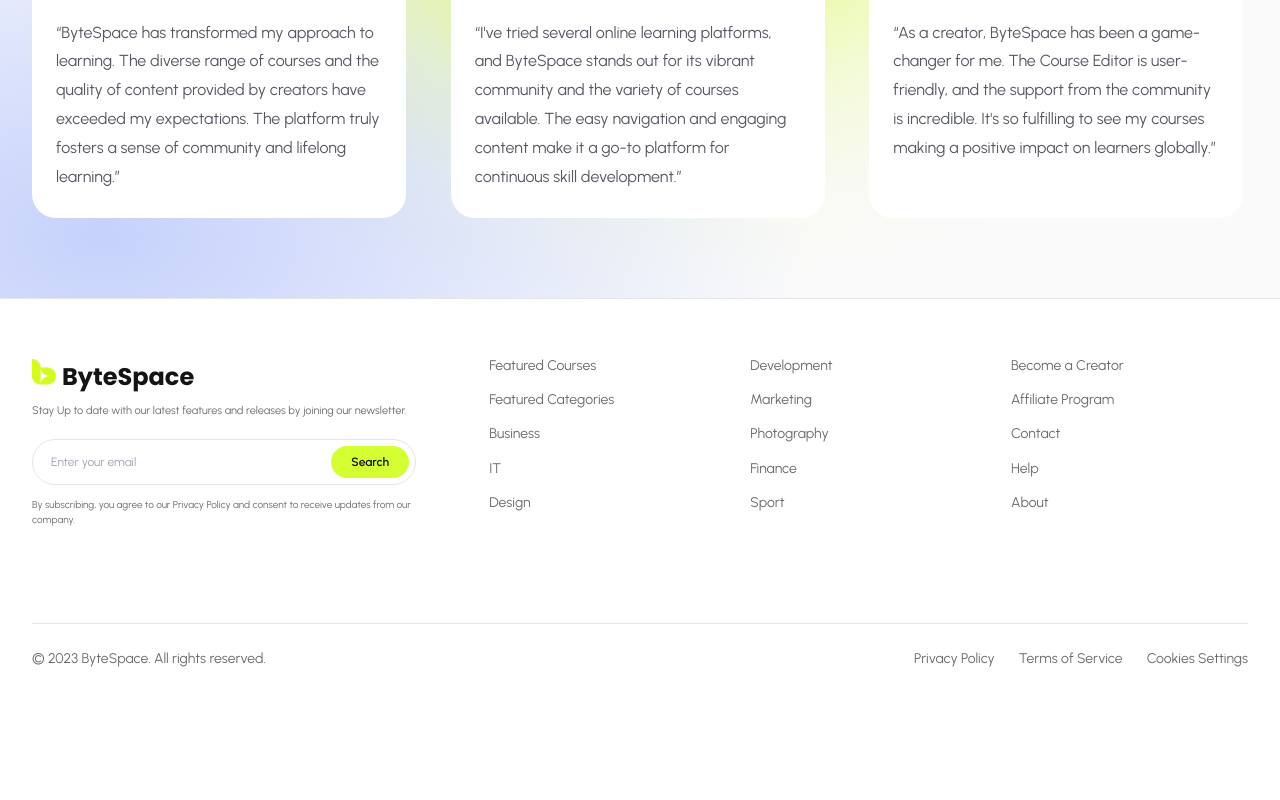
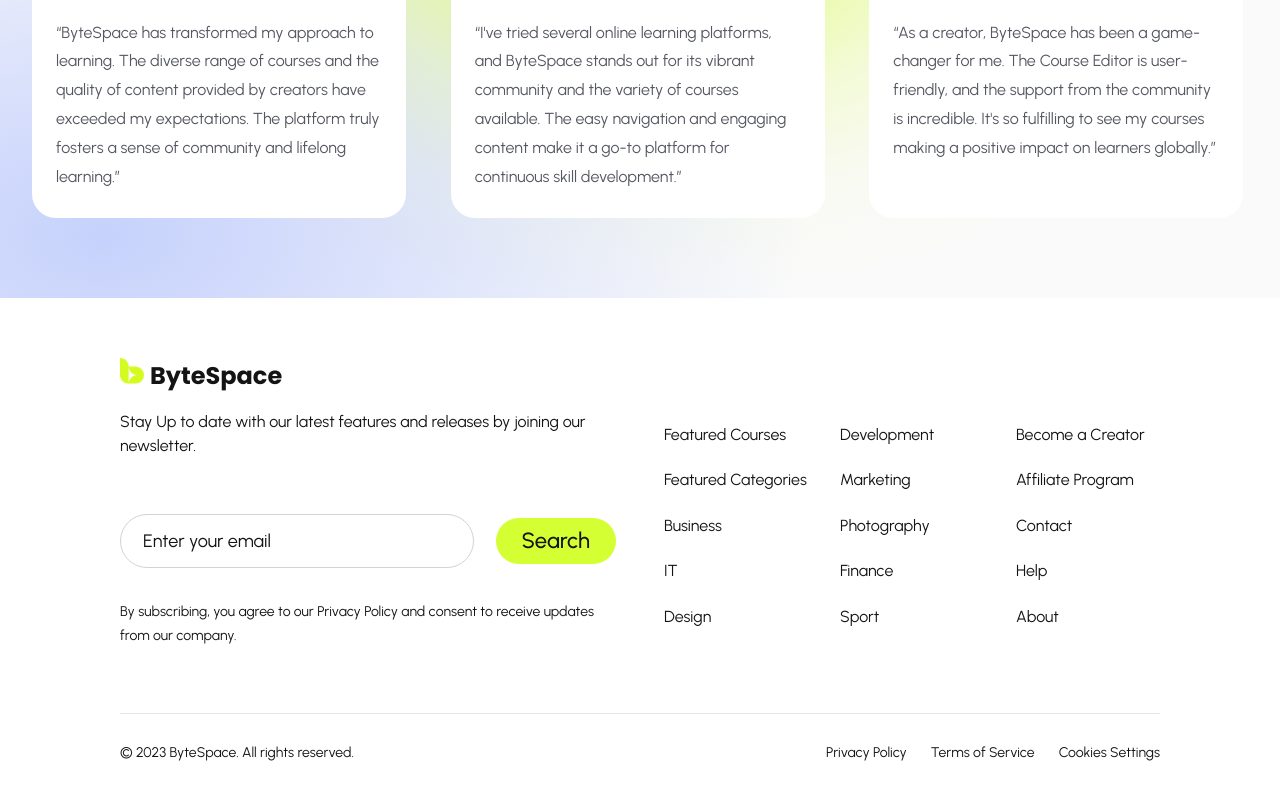
Before and after one commit to asifAjKhan/bytespace_new, a Next.js app: page / in a window 1280 px wide. Shown: the part 5230-6030 px from the top of the page. Before the commit the page ends 5924 px from the top, so only its background shows below. Built offline with nearby package versions, Linux system fonts and the light colour scheme.

Commit message:
change disign in the footer

```diff
--- a/components/Footer.tsx
+++ b/components/Footer.tsx
@@ -1,52 +1,54 @@
 import { footerLinks } from '@/lib/data'
 import { Logo } from './Shapes'
+
 export default function Footer() {
   return (
-    <footer className='border-t border-line bg-white'>
-      <div className='mx-auto max-w-page px-5 pt-14 lg:px-0'>
-        <div className='grid gap-10 lg:grid-cols-[1.1fr_2fr]'>
+    <footer className='bg-white'>
+      <div className='mx-5 my-[60px] sm:mx-8 lg:mx-[120px]'>
+        <div className='grid min-h-[355px] gap-12 lg:grid-cols-2'>
           <div>
-            <div
-              className='[&>a]:!text-2xl [&>a]:leading-none'
-              style={{
-                fontFamily: '"Clash Display", var(--font-display), sans-serif',
-              }}
+            <Logo dark />
+            <p
+              className='mt-7 text-base text-ink'
+              style={{ fontFamily: 'Satoshi, var(--font-sans), sans-serif' }}
             >
-              <Logo dark />
-            </div>
-            <p className='mt-4 text-[11px] text-muted'>
               Stay Up to date with our latest features and releases by joining
               our newsletter.
             </p>
-            <form className='mt-5 flex max-w-sm items-center gap-2 rounded-full border border-line p-1.5'>
+            <form className='mt-14 flex max-w-[514px] items-center gap-[22px]'>
               <input
                 aria-label='Email'
                 type='email'
                 placeholder='Enter your email'
-                className='min-w-0 flex-1 bg-transparent px-3 text-xs outline-none'
+                className='h-[54px] min-w-0 flex-1 rounded-full border border-[#d2d3d7] bg-white px-[22px] text-lg text-ink outline-none placeholder:text-ink'
+                style={{ fontFamily: 'Satoshi, var(--font-sans), sans-serif' }}
               />
               <button
                 type='button'
-                className='rounded-full bg-lime px-5 py-2 text-xs font-semibold'
+                className='h-[46px] shrink-0 rounded-full bg-lime px-[26px] text-[22px] font-medium text-ink'
+                style={{ fontFamily: 'Satoshi, var(--font-sans), sans-serif' }}
               >
                 Search
               </button>
             </form>
-            <p className='mt-3 max-w-sm text-[10px] text-muted'>
+            <p
+              className='mt-8 max-w-[600px] text-sm leading-6 text-ink'
+              style={{ fontFamily: 'Satoshi, var(--font-sans), sans-serif' }}
+            >
               By subscribing, you agree to our Privacy Policy and consent to
               receive updates from our company.
             </p>
           </div>
           <div
-            className='grid grid-cols-2 gap-6 text-[14px] leading-[1.6] text-muted sm:grid-cols-3'
+            className='grid grid-cols-2 gap-x-8 gap-y-8 pt-16 text-base leading-[1.6] text-ink sm:grid-cols-3'
             style={{ fontFamily: 'Satoshi, var(--font-sans), sans-serif' }}
           >
             {footerLinks.map((col, i) => (
-              <ul key={i} className='space-y-3'>
-                {col.map((l) => (
-                  <li key={l}>
-                    <a href='#' className='hover:text-ink'>
-                      {l}
+              <ul key={i} className='space-y-5'>
+                {col.map((link) => (
+                  <li key={link}>
+                    <a href='#' className='hover:text-muted'>
+                      {link}
                     </a>
                   </li>
                 ))}
@@ -55,11 +57,11 @@ export default function Footer() {
           </div>
         </div>
         <div
-          className='mt-24 flex flex-col justify-between gap-3 border-t border-line py-6 text-[14px] leading-[1.6] text-muted sm:flex-row'
+          className='flex flex-col justify-between gap-5 border-t border-line py-7 text-sm leading-[1.6] text-ink sm:flex-row sm:items-center'
           style={{ fontFamily: 'Satoshi, var(--font-sans), sans-serif' }}
         >
           <p>© 2023 ByteSpace. All rights reserved.</p>
-          <div className='flex gap-6'>
+          <div className='flex flex-wrap gap-6'>
             <a href='#'>Privacy Policy</a>
             <a href='#'>Terms of Service</a>
             <a href='#'>Cookies Settings</a>
```
